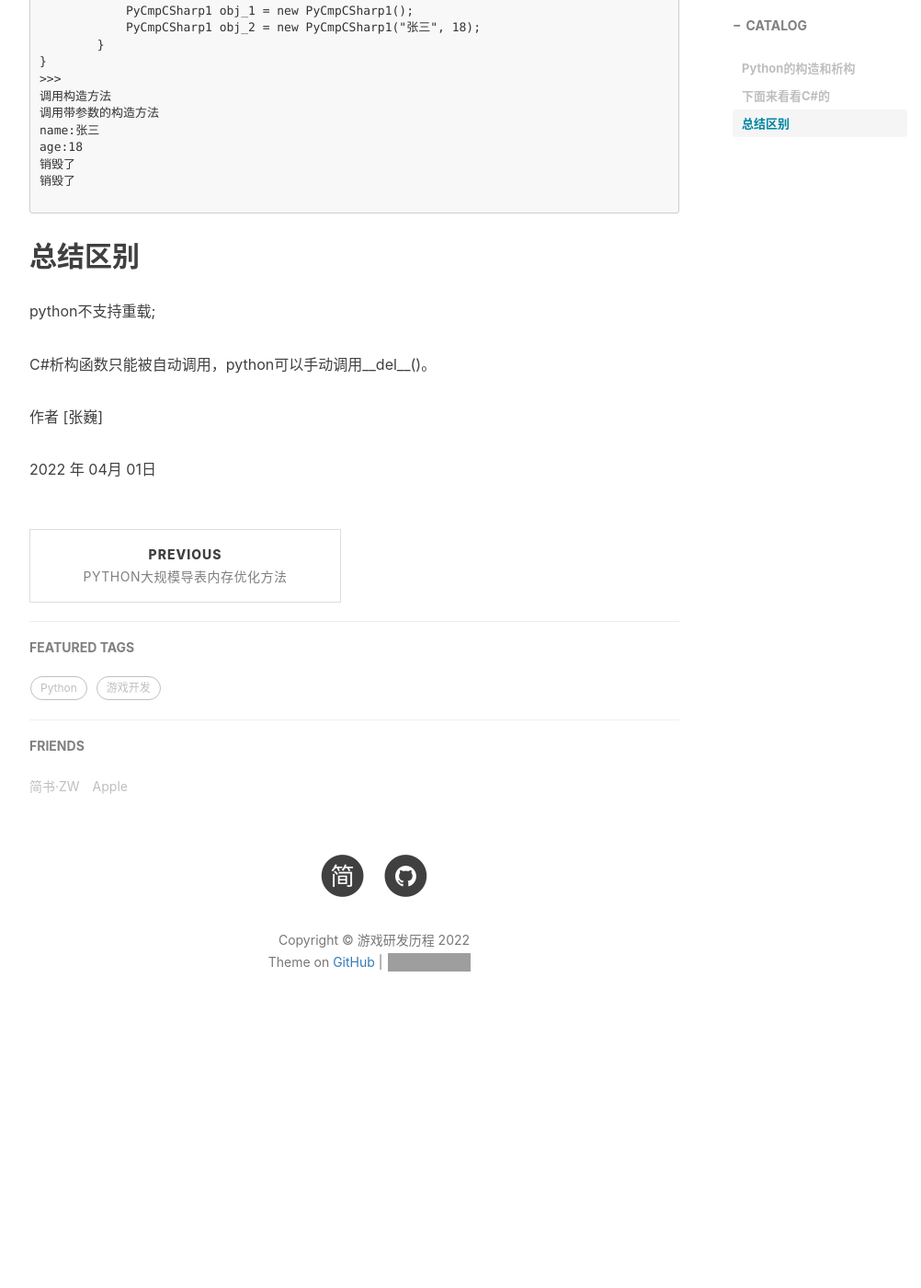
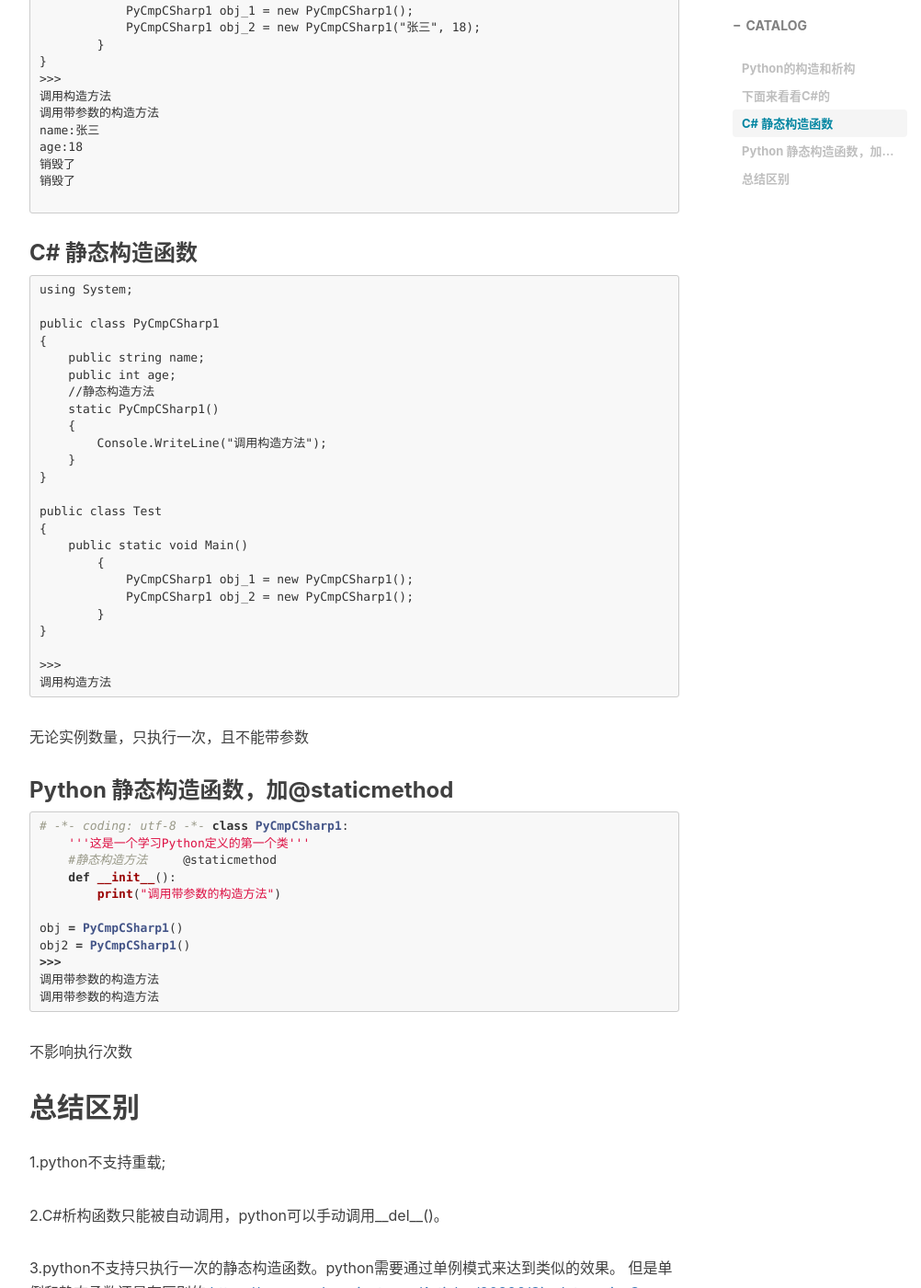
Before and after one commit to johnwayne1995/johnwayne1995.github.io, a Jekyll site: the page built from _posts/2022-04-01-构造函数及析构函数的对比.md, in a window 1280 px wide and 1400 px high, scrolled down 1828 px. Shown: the whole window at 92% size, without its empty margins (233-1235 px from the left). Built offline with Jekyll 4.4.1, drawn with Linux system fonts in a browser that asks for light colours; nearby versions of some CDN libraries; comment, search, counter and statistics services are not loaded; before the commit the page ends 2978 px from its top, so only the background shows below that; some of the changed text lies outside the part shown; grey boxes are pictures that could not be loaded.

Commit message:
Update 2022-04-01-构造函数及析构函数的对比.md

````diff
--- a/_posts/2022-04-01-构造函数及析构函数的对比.md
+++ b/_posts/2022-04-01-构造函数及析构函数的对比.md
@@ -90,11 +90,60 @@ age:18
 
 ```
 
+### C# 静态构造函数
+```C#
+using System;
+
+public class PyCmpCSharp1
+{
+    public string name;
+    public int age;
+    //静态构造方法
+    static PyCmpCSharp1()
+    {
+        Console.WriteLine("调用构造方法");
+    }
+}
+
+public class Test
+{
+    public static void Main()
+	{
+	    PyCmpCSharp1 obj_1 = new PyCmpCSharp1();
+	    PyCmpCSharp1 obj_2 = new PyCmpCSharp1();
+	}
+}
+
+>>>
+调用构造方法
+```
+无论实例数量，只执行一次，且不能带参数
+### Python 静态构造函数，加@staticmethod
+```python
+# -*- coding: utf-8 -*-
+class PyCmpCSharp1:
+    '''这是一个学习Python定义的第一个类'''
+    #静态构造方法
+    @staticmethod
+    def __init__():
+        print("调用带参数的构造方法")
+
+obj = PyCmpCSharp1()
+obj2 = PyCmpCSharp1()
+>>>
+调用带参数的构造方法
+调用带参数的构造方法
+```
+不影响执行次数
 
 ## 总结区别
-python不支持重载;
+1.python不支持重载;
 
-C#析构函数只能被自动调用，python可以手动调用\__del__()。
+2.C#析构函数只能被自动调用，python可以手动调用\__del__()。
+
+3.python不支持只执行一次的静态构造函数。python需要通过单例模式来达到类似的效果。
+但是单例和静态函数还是有区别的
+[https://www.codeproject.com/Articles/90896/Singletons-in-C-Static-Constructor-vs-Static-Initi](https://www.codeproject.com/Articles/90896/Singletons-in-C-Static-Constructor-vs-Static-Initi)
 
 作者 [张巍]
 
````
